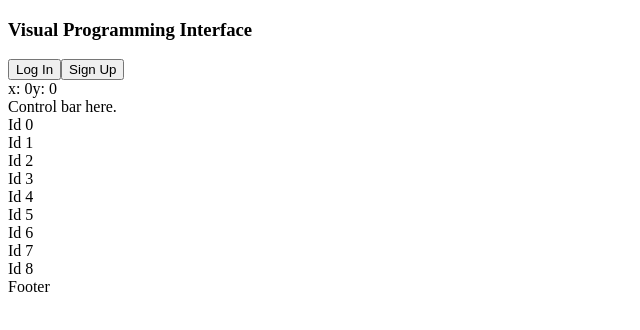
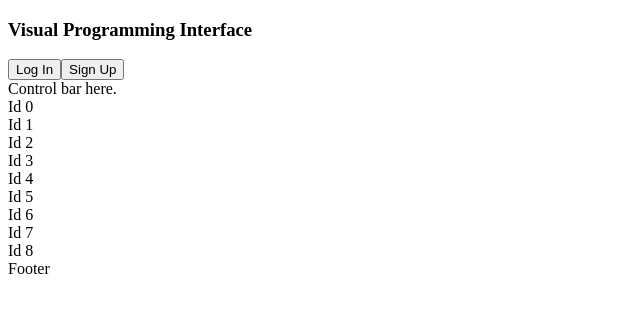
Before and after one commit to Survila-Dev/Visual-Calculator, a React (Create React App) app in the folder Frontend/vis-prog/: page / in a window 1280 px wide. Shown: the top 330 px of the page, without its empty margins (0-640 px from the left). Built offline with nearby package versions, Linux system fonts and the light colour scheme.

Commit message:
add correct z-index

```diff
--- a/Frontend/vis-prog/src/components/controlbar.tsx
+++ b/Frontend/vis-prog/src/components/controlbar.tsx
@@ -16,7 +16,7 @@ export const ControlBar: React.FC = () => {
 
     return (
         <section
-            className = "absolute flex-none mx-[5vw] w-[90vw] bg-red-100 z-10"
+            className = "absolute flex-none mx-[5vw] w-[90vw] bg-red-100 z-10 hover:cursor-auto"
             style = {{top: "0px", left: "0px"}}
             onMouseDown = {handleMouseDown}
             onMouseUp = {handleMouseUp}
--- a/Frontend/vis-prog/src/components/footer.tsx
+++ b/Frontend/vis-prog/src/components/footer.tsx
@@ -2,6 +2,6 @@ import React from "react"
 
 export const Footer: React.FC = () => {
     return (
-        <section className="flex-none z-10">Footer</section>
+        <section className="flex-none z-20 bg-slate-100">Footer</section>
         )
 }
--- a/Frontend/vis-prog/src/components/navbar.tsx
+++ b/Frontend/vis-prog/src/components/navbar.tsx
@@ -40,7 +40,7 @@ export const Navbar: React.FC = () => {
     }
 
     return (
-        <section className="bg-blue-100 flex-none z-10 ">
+        <section className="bg-blue-100 flex-none z-20 ">
             <div className ="flex flex-row justify-between">
               <h1 className = "p-0.5 m-0.5">Visual Programming Interface</h1>
               <div className = "flex flex-row">
--- a/Frontend/vis-prog/src/components/workspace-field.tsx
+++ b/Frontend/vis-prog/src/components/workspace-field.tsx
@@ -59,12 +59,10 @@ export const WorkspaceField: React.FC = () => {
     return (
         <section className = "flex-1 ">
             <div
-                className = "z-10 relative bg-green-200 h-full hover:cursor-grab active:cursor-grabbing"
+                className = "relative bg-green-200 h-full hover:cursor-grab active:cursor-grabbing"
                 onMouseDown = {handleMouseDown}
                 onMouseUp = {handleMouseUp}
             >
-                x: {String(mousePosition.x)}
-                y: {String(mousePosition.y)}
                 <ControlBar/>
                 {listOfNodes.map((curNode) => <WSNode WSNodeInput = {curNode} mousePosition = {mousePosition} fieldCOS = {fieldCOS}/>)}
             </div>
```
